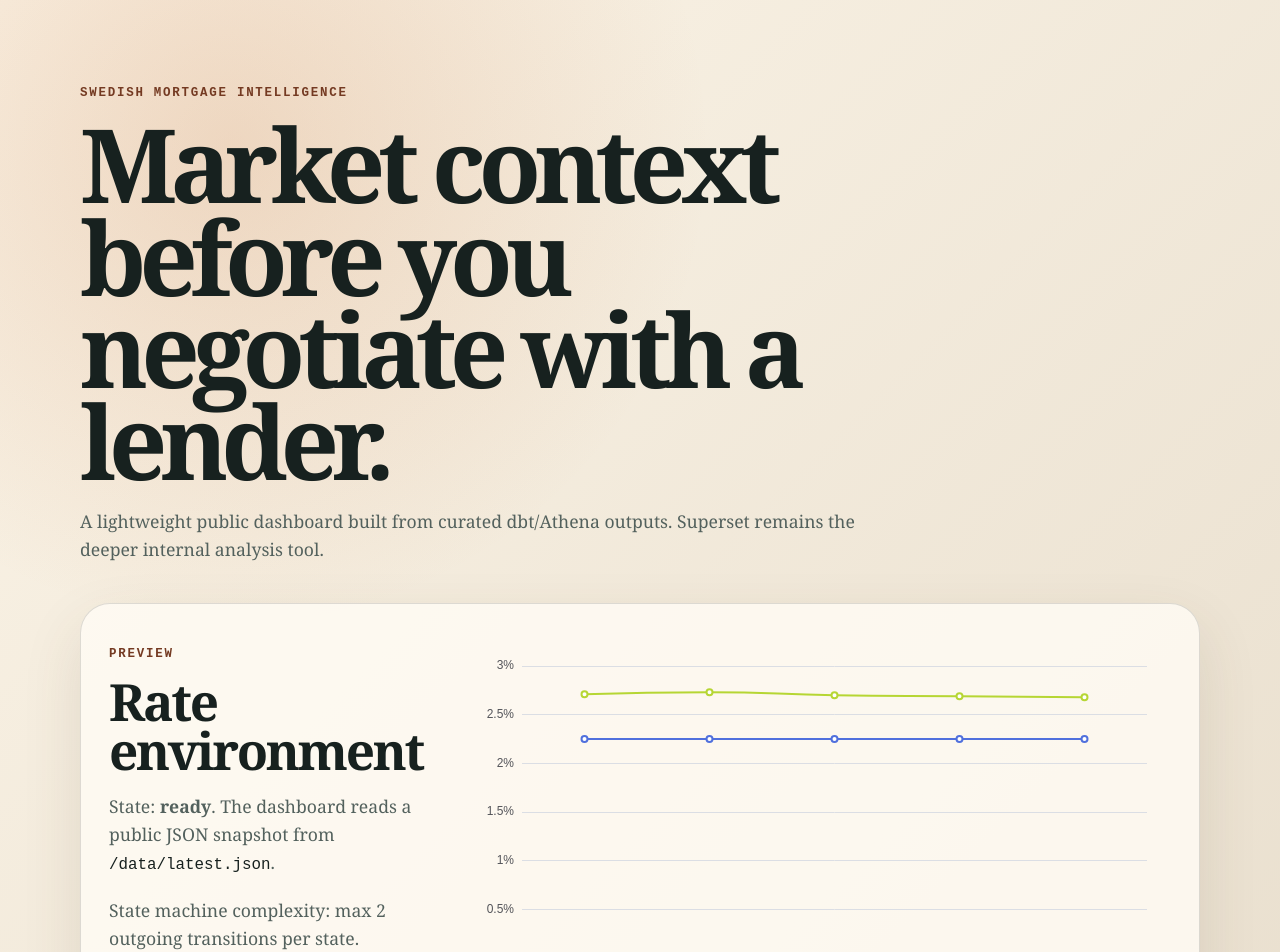
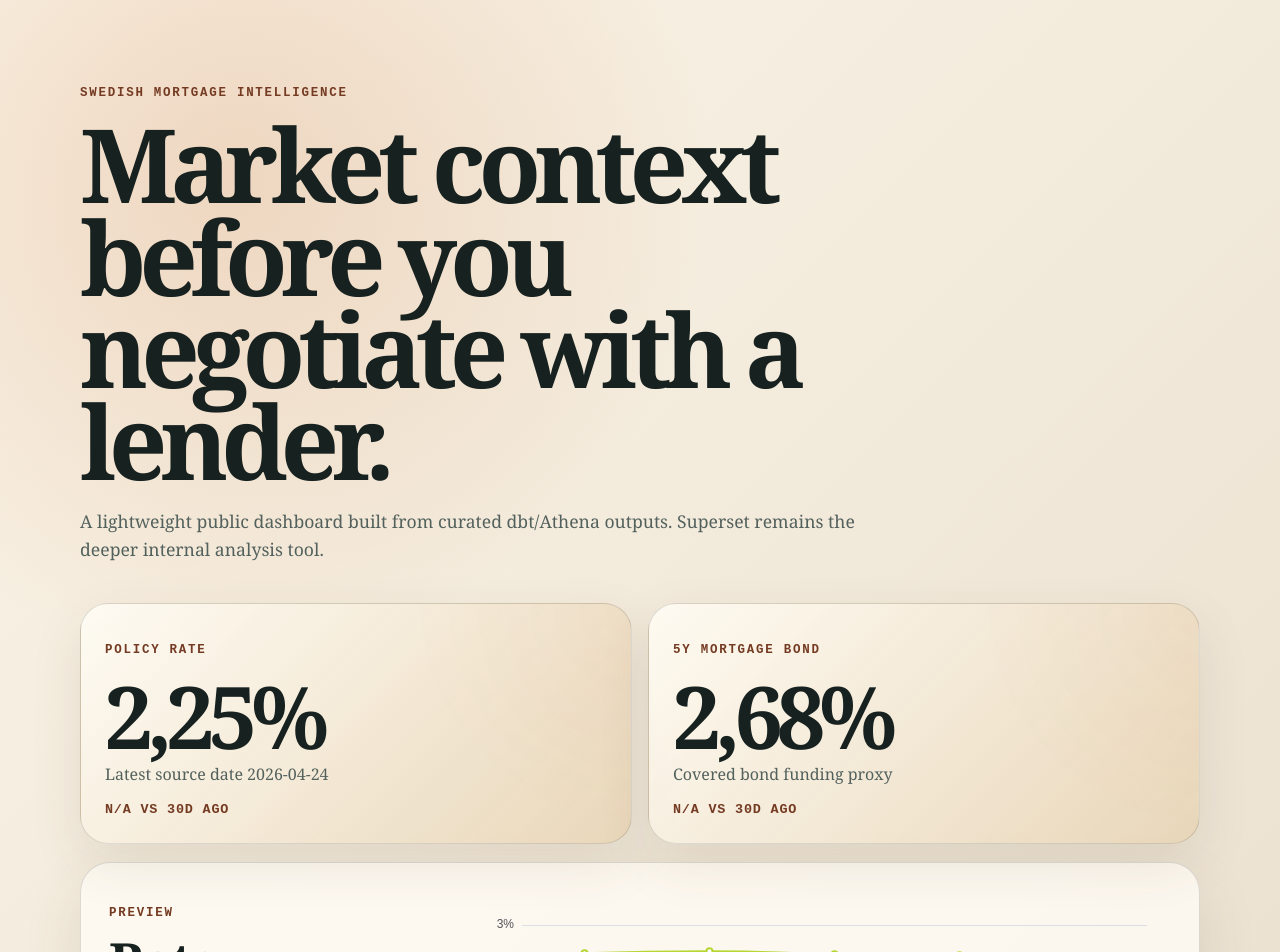
Before and after one commit to Samnor/swedish-mortgages-dashboard, a React (Vite) app: page / in a window 1280 px wide. Shown: the top 952 px of the page. Built offline with nearby package versions, Linux system fonts and the light colour scheme.

Commit message:
Add snapshot contract test and KPI cards

```diff
--- a/package.json
+++ b/package.json
@@ -7,7 +7,7 @@
     "dev": "vite --host 0.0.0.0",
     "build": "tsc --noEmit && vite build",
     "preview": "vite preview --host 0.0.0.0",
-    "validate": "tsc --noEmit && vite build"
+    "validate": "node scripts/validate_public_snapshot.mjs && tsc --noEmit && vite build"
   },
   "dependencies": {
     "@vitejs/plugin-react": "^5.1.1",
--- a/src/dashboardMachine.ts
+++ b/src/dashboardMachine.ts
@@ -7,6 +7,14 @@ export type RatePoint = {
 export type DashboardSnapshot = {
   generatedAt: string;
   rates: RatePoint[];
+};
+
+export type DashboardKpis = {
+  latestDate: string;
+  latestPolicyRate: number;
+  latestMortgageBond5y: number;
+  policyRateChange30d: number | null;
+  mortgageBond5yChange30d: number | null;
 };
 
 export type DashboardState =
@@ -74,6 +82,26 @@ export function parseDashboardSnapshot(input: unknown): DashboardSnapshot {
   return {
     generatedAt,
     rates: input.rates.map(parseRatePoint),
+  };
+}
+
+export function deriveDashboardKpis(
+  snapshot: DashboardSnapshot,
+): DashboardKpis | null {
+  const latest = snapshot.rates.at(-1);
+  if (!latest) return null;
+
+  const comparison = comparisonRate(snapshot.rates, latest.date, 30);
+  return {
+    latestDate: latest.date,
+    latestPolicyRate: latest.policyRate,
+    latestMortgageBond5y: latest.mortgageBond5y,
+    policyRateChange30d: comparison
+      ? roundRateDelta(latest.policyRate - comparison.policyRate)
+      : null,
+    mortgageBond5yChange30d: comparison
+      ? roundRateDelta(latest.mortgageBond5y - comparison.mortgageBond5y)
+      : null,
   };
 }
 
@@ -161,6 +189,22 @@ function isRecord(input: unknown): input is Record<string, unknown> {
   return typeof input === "object" && input !== null && !Array.isArray(input);
 }
 
+function comparisonRate(
+  rates: RatePoint[],
+  latestDate: string,
+  daysBack: number,
+): RatePoint | null {
+  const targetTime = Date.parse(latestDate) - daysBack * 24 * 60 * 60 * 1000;
+  if (Number.isNaN(targetTime)) return null;
+
+  const candidates = rates.filter((rate) => Date.parse(rate.date) <= targetTime);
+  return candidates.at(-1) ?? null;
+}
+
+function roundRateDelta(value: number): number {
+  return Math.round(value * 100) / 100;
+}
+
 export function snapshotStaleReason(snapshot: DashboardSnapshot): string | null {
   const generatedAt = Date.parse(snapshot.generatedAt);
   if (Number.isNaN(generatedAt)) return "Snapshot timestamp is invalid.";
--- a/src/main.tsx
+++ b/src/main.tsx
@@ -2,15 +2,22 @@ import React, { useEffect, useReducer } from "react";
 import { createRoot } from "react-dom/client";
 import ReactECharts from "echarts-for-react";
 import {
+  deriveDashboardKpis,
   maxOutgoingTransitions,
   parseDashboardSnapshot,
   stateComplexity,
   transition,
+  type DashboardKpis,
   type DashboardSnapshot,
 } from "./dashboardMachine";
 import "./styles.css";
 
 const snapshotUrl = `${import.meta.env.BASE_URL}data/latest.json`;
+
+const rateFormatter = new Intl.NumberFormat("en-SE", {
+  maximumFractionDigits: 2,
+  minimumFractionDigits: 2,
+});
 
 function RatesPanel({ snapshot }: { snapshot: DashboardSnapshot }) {
   const chartOption = {
@@ -42,6 +49,46 @@ function RatesPanel({ snapshot }: { snapshot: DashboardSnapshot }) {
   };
 
   return <ReactECharts option={chartOption} className="chart" />;
+}
+
+function KpiGrid({ kpis }: { kpis: DashboardKpis }) {
+  return (
+    <section className="kpi-grid" aria-label="Mortgage market summary">
+      <KpiCard
+        label="Policy rate"
+        value={`${rateFormatter.format(kpis.latestPolicyRate)}%`}
+        detail={`Latest source date ${kpis.latestDate}`}
+        delta={kpis.policyRateChange30d}
+      />
+      <KpiCard
+        label="5Y mortgage bond"
+        value={`${rateFormatter.format(kpis.latestMortgageBond5y)}%`}
+        detail="Covered bond funding proxy"
+        delta={kpis.mortgageBond5yChange30d}
+      />
+    </section>
+  );
+}
+
+function KpiCard({
+  label,
+  value,
+  detail,
+  delta,
+}: {
+  label: string;
+  value: string;
+  detail: string;
+  delta: number | null;
+}) {
+  return (
+    <article className="kpi-card">
+      <p className="eyebrow">{label}</p>
+      <strong>{value}</strong>
+      <span>{detail}</span>
+      <span className="delta">{formatDelta(delta)} vs 30d ago</span>
+    </article>
+  );
 }
 
 function App() {
@@ -82,6 +129,7 @@ function App() {
 
   const snapshot =
     state.value === "ready" || state.value === "stale" ? state.snapshot : null;
+  const kpis = snapshot ? deriveDashboardKpis(snapshot) : null;
 
   return (
     <main>
@@ -93,6 +141,8 @@ function App() {
           Superset remains the deeper internal analysis tool.
         </p>
       </section>
+
+      {kpis ? <KpiGrid kpis={kpis} /> : null}
 
       <section className="panel">
         <div>
@@ -126,4 +176,10 @@ function App() {
   );
 }
 
+function formatDelta(delta: number | null): string {
+  if (delta === null) return "n/a";
+  const prefix = delta > 0 ? "+" : "";
+  return `${prefix}${rateFormatter.format(delta)} pp`;
+}
+
 createRoot(document.getElementById("root")!).render(<App />);
--- a/src/styles.css
+++ b/src/styles.css
@@ -62,6 +62,51 @@ code {
   font-size: 0.9em;
 }
 
+.kpi-grid {
+  display: grid;
+  grid-template-columns: repeat(2, minmax(0, 1fr));
+  gap: 16px;
+  margin-bottom: 18px;
+}
+
+.kpi-card {
+  position: relative;
+  overflow: hidden;
+  min-height: 190px;
+  padding: 24px;
+  border: 1px solid rgba(23, 33, 31, 0.14);
+  border-radius: 28px;
+  background:
+    linear-gradient(135deg, rgba(255, 252, 244, 0.9), rgba(231, 211, 179, 0.82)),
+    radial-gradient(circle at 100% 0%, rgba(185, 88, 39, 0.22), transparent 14rem);
+  box-shadow: 0 20px 52px rgba(80, 63, 43, 0.1);
+}
+
+.kpi-card strong {
+  display: block;
+  margin: 16px 0 8px;
+  font-size: clamp(3rem, 7vw, 5.4rem);
+  line-height: 0.9;
+  letter-spacing: -0.07em;
+}
+
+.kpi-card span {
+  display: block;
+  color: #53615d;
+  font-size: 1rem;
+  line-height: 1.45;
+}
+
+.kpi-card .delta {
+  margin-top: 14px;
+  color: #743a22;
+  font-family: "Courier New", monospace;
+  font-size: 0.84rem;
+  font-weight: 700;
+  letter-spacing: 0.06em;
+  text-transform: uppercase;
+}
+
 .complexity-list {
   display: grid;
   grid-template-columns: repeat(3, minmax(0, 1fr));
@@ -113,4 +158,8 @@ code {
   .panel {
     grid-template-columns: 1fr;
   }
+
+  .kpi-grid {
+    grid-template-columns: 1fr;
+  }
 }
```
Also changed, not shown: scripts/validate_public_snapshot.mjs (added, +58 -0 lines).
